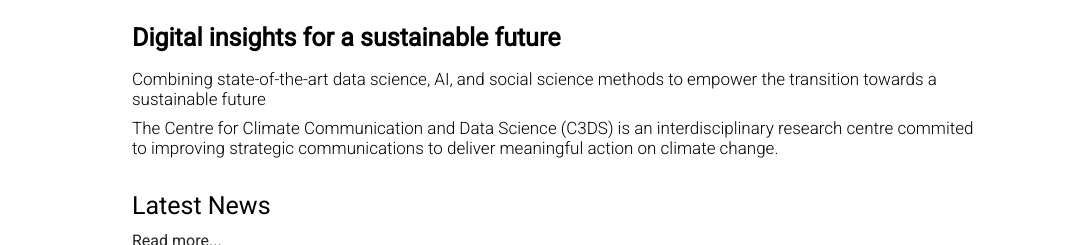
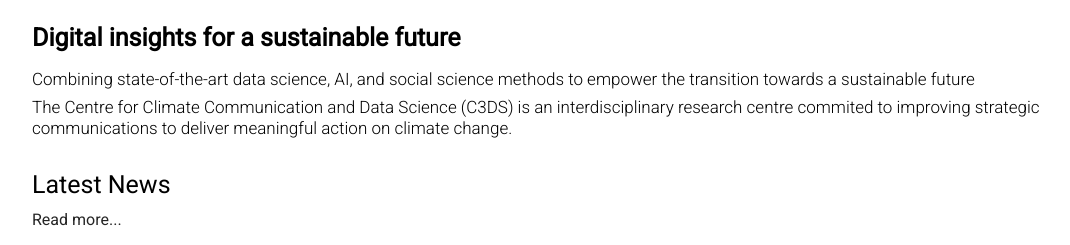
Before and after one commit to llewellynksj/c3ds, a Django app: page / in a window 1536 px wide. Shown: the part 159-404 px from the top of the page, without its empty margins (198-1268 px from the left). Run offline with Django 3.2, Linux system fonts and the light colour scheme; data that the repository does not hold is empty; some libraries are stand-ins or nearby versions.

Commit message:
Amend max width on homepage container for xxl screens

```diff
--- a/home/templates/home.html
+++ b/home/templates/home.html
@@ -54,7 +54,7 @@
                 </div>
                 <div class="container-fluid d-flex justify-content-center row row-cols-2 row-cols-sm-2 row-cols-md-3">
                     {% for item in overview_card_objects|slice:"0:3" %}
-                        <div class="card m-2">
+                        <div class="card my-3 mx-2">
                             <img class="card-img-top overview-img" src="{{ item.card_image.url }}" alt="Card image cap">
                             <div class="card-body">
                             <h5 class="card-title">Card title</h5>
--- a/static/css/style.css
+++ b/static/css/style.css
@@ -136,10 +136,6 @@ p {
 }
 
 /* News Cards */
-/* .card-container {
-    flex-direction: column;
-} */
-
 .card {
     width: 280px;
     height: 525px;
@@ -152,6 +148,7 @@ p {
     margin: 0;
 }
 
+/* Objectives */
 .graphic {
     width: 300px;
     height: auto;
@@ -364,7 +361,7 @@ footer {
 }
 
 @media (min-width: 1400px) {
-    /* .page-title {
-        font-size: 24px;
-    } */
+    .homepage-container {
+        max-width: 1100px;
+    }
 }
```
